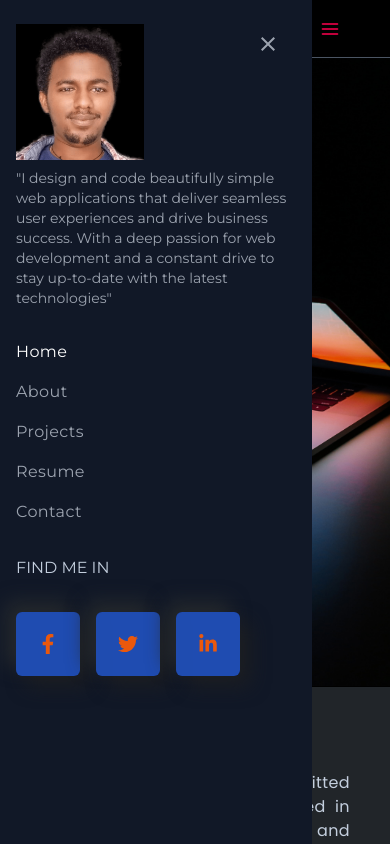
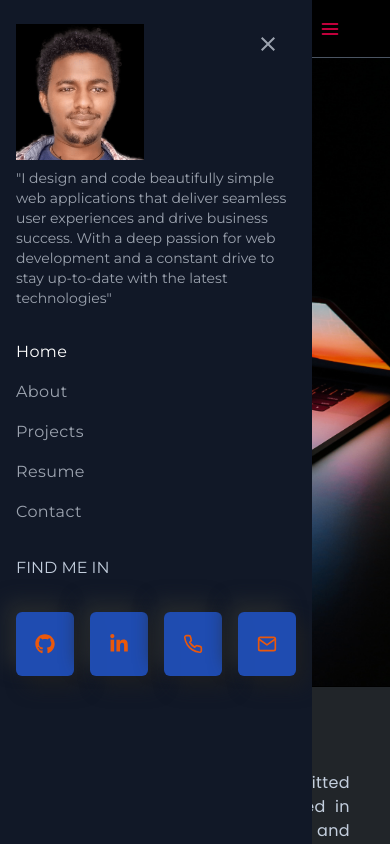
Before and after one commit to Mesafin/Mesafint-Developer, a React (Create React App) app: page / in a window 390 px wide. Both pictures are taken after a click on the element 330 px from the left and 28 px from the top of the page. Shown: the top 844 px of the page. Built offline with nearby package versions, Linux system fonts and the light colour scheme.

Commit message:
mobile view updated

```diff
--- a/src/components/About/LeftAbout.js
+++ b/src/components/About/LeftAbout.js
@@ -16,7 +16,7 @@ const LeftBanner = () => {
           <p className=" w-full font-bodyFont leading-6 tracking-wide">
             I design and code beautifully simple web applications that deliver seamless user experiences and drive business success. I am dedicated to creating innovative solutions that exceed client expectations.
           </p>
-          <p className=" w-full hidden sml:block font-bodyFont leading-6 tracking-wide">
+          <p className=" w-full hidden md:block font-bodyFont leading-6 tracking-wide">
             With over three years of experience as a production planning engineer, I have embarked on an exciting journey to merge my engineering skills with my passion for technology, Web devlopment, and artificial intelligence. As a dedicated and experienced web developer, I am driven by a deep curiosity and fascination for the ever-evolving world of technology. Combining my engineering background with web development allows me to approach projects with a unique perspective. My analytical mindset and problem-solving abilities enable me to tackle complex challenges and develop robust solutions.
           </p>
 
--- a/src/components/navbar/Navbar.js
+++ b/src/components/navbar/Navbar.js
@@ -2,7 +2,8 @@ import React, { useState } from 'react'
 import { Link } from "react-scroll";
 import { FiMenu } from "react-icons/fi";
 import { MdClose } from "react-icons/md";
-import { FaFacebookF, FaTwitter, FaLinkedinIn } from "react-icons/fa";
+import { FaGithub, FaLinkedinIn } from "react-icons/fa";
+import { FiPhone, FiMail } from "react-icons/fi";
 import {  cropped } from "../../assets/index"
 import { navLinksdata } from '../../constants';
 import { logo } from "../../assets/index"
@@ -77,13 +78,16 @@ const Navbar = () => {
                 </h2>
                 <div className="flex gap-4">
           <span className="bannerIcon">
-                    <FaFacebookF />
+            <a href ="https://github.com/Mesafin" target='_blank'><FaGithub /></a>
           </span>
           <span className="bannerIcon">
-                    <FaTwitter />
+            <div class="badge-base LI-profile-badge" data-locale="en_US" data-size="medium" data-theme="dark" data-type="VERTICAL" data-vanity="mesafint-minwagaw23" data-version="v1"><a class="badge-base__link LI-simple-link" href="https://et.linkedin.com/in/mesafint-minwagaw23?trk=profile-badge" target='_blank' ><FaLinkedinIn /></a></div>
           </span>
           <span className="bannerIcon">
-                    <FaLinkedinIn />
+            <a href="tel:0922710277"><FiPhone /></a>
+          </span>
+          <span className="bannerIcon">
+            <a href="Mailto:mesafintminwagaw@gmail.com">< FiMail/></a>
           </span>
         </div>
               </div>
```
Lines whose indentation alone changed are shown as unchanged.
